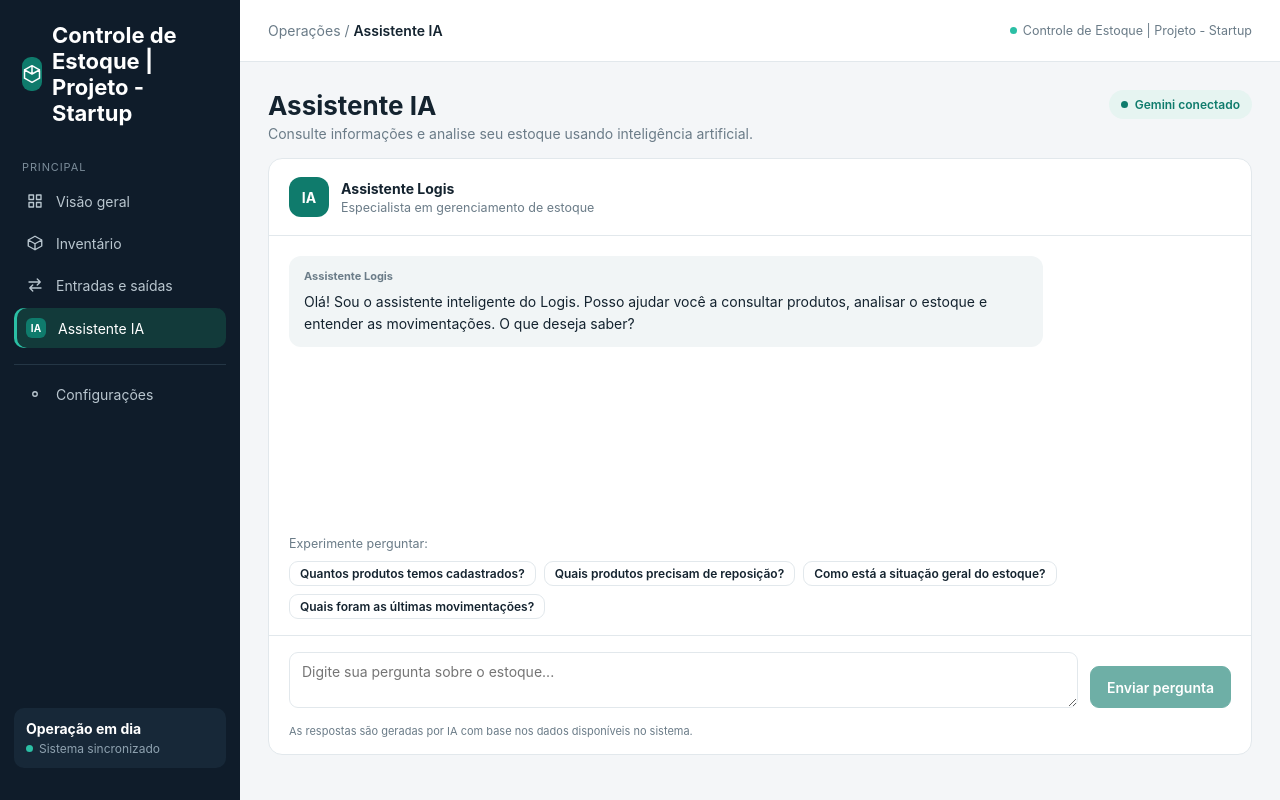
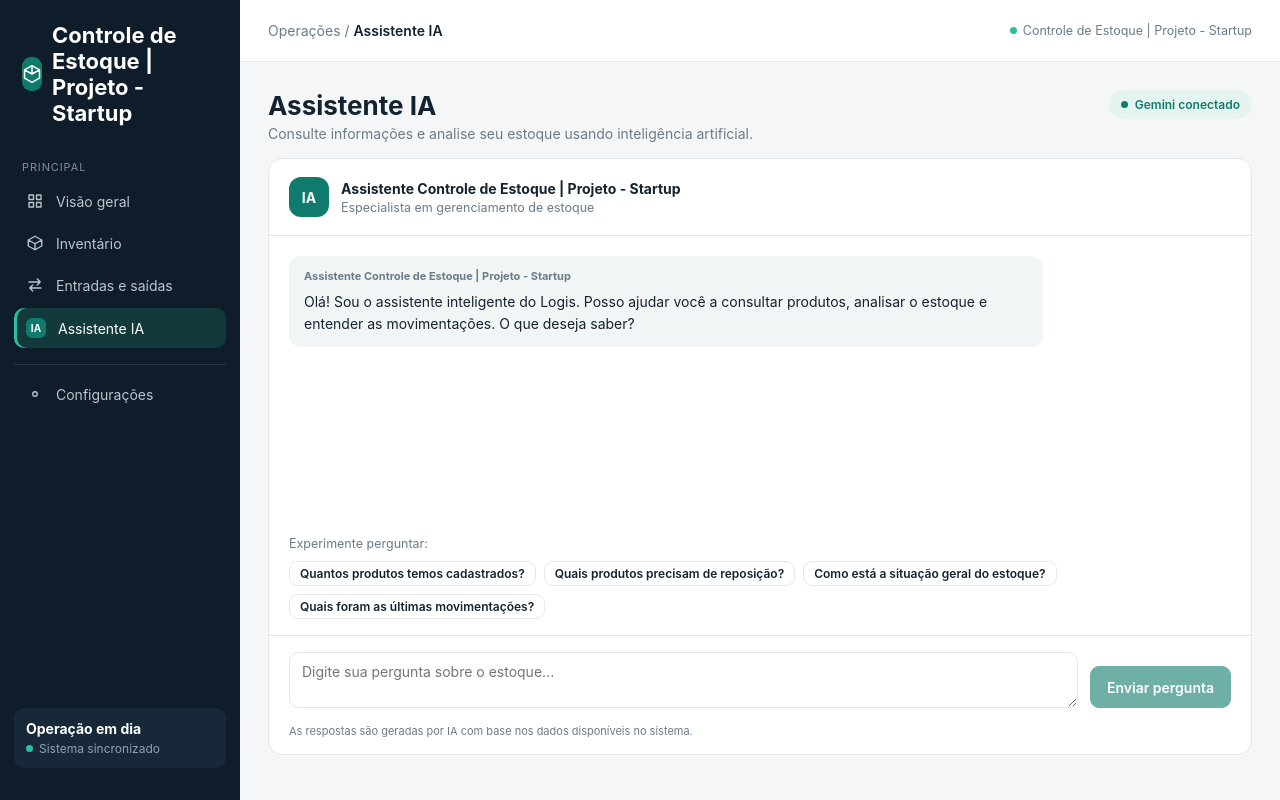
Before and after one commit to sarabarbosalopes3-source/Projeto-Startup, a React (Vite) app in the folder frontend/: page /assistente in a window 1280 px wide. Built offline with nearby package versions, Linux system fonts and the light colour scheme.

Commit message:
atualização logi

```diff
--- a/frontend/src/pages/Assistente.jsx
+++ b/frontend/src/pages/Assistente.jsx
@@ -76,7 +76,7 @@ export default function Assistente() {
         <div className="assistente-topo">
           <div className="assistente-avatar">IA</div>
           <div>
-            <strong>Assistente Logis</strong>
+            <strong>Assistente Controle de Estoque | Projeto - Startup</strong>
             <p className="muted pequeno">Especialista em gerenciamento de estoque</p>
           </div>
         </div>
@@ -88,7 +88,7 @@ export default function Assistente() {
               className={`mensagem ${mensagem.tipo}`}
             >
               <div className="mensagem-autor">
-                {mensagem.tipo === 'usuario' ? 'Você' : 'Assistente Logis'}
+                {mensagem.tipo === 'usuario' ? 'Você' : 'Assistente Controle de Estoque | Projeto - Startup'}
               </div>
               <div className="mensagem-texto">{mensagem.texto}</div>
             </div>
@@ -96,7 +96,7 @@ export default function Assistente() {
 
           {carregando && (
             <div className="mensagem ia">
-              <div className="mensagem-autor">Assistente Logis</div>
+              <div className="mensagem-autor">Assistente Controle de Estoque | Projeto - Startup</div>
               <div className="mensagem-texto">Analisando os dados do estoque...</div>
             </div>
           )}
```
Also changed, not shown: 1 other file (tests, documents, lock files or other folders).
